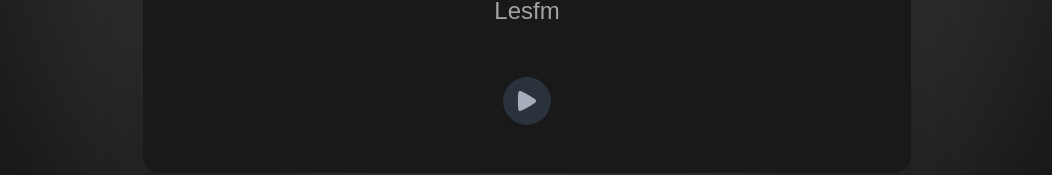
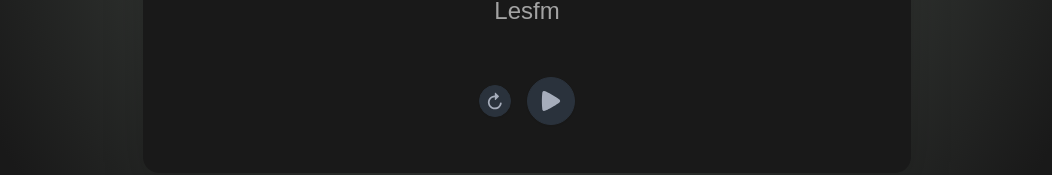
Before and after one commit to kim-fransson/music-player, a React (Vite) app: page / in a window 1280 px wide. Shown: the part 551-726 px from the top of the page, without its empty margins (113-1165 px from the left). Built offline with nearby package versions, Linux system fonts and the light colour scheme; what @savvywombat/tailwindcss-grid-areas, tailwindcss-react-aria-components would draw is missing.

Commit message:
feat(step-3): implemented replay logic

```diff
--- a/src/App.tsx
+++ b/src/App.tsx
@@ -2,13 +2,14 @@
 import { songs } from "./data/songs";
 import PlayIcon from "@assets/icons/play-icon.svg?react";
 import PauseIcon from "@assets/icons/pause-icon.svg?react";
+import ReplayIcon from "@assets/icons/replay-icon.svg?react";
 
 import { useSound } from "./hooks";
 
 export default function App() {
   const [activeSongIndex] = useState(0);
   const [activeSong] = useState(songs[activeSongIndex]);
-  const { toggle, isPlaying } = useSound(activeSong.src);
+  const { toggle, replay, isPlaying } = useSound(activeSong.src);
 
   return (
     <div className="grid absolute-center max-w-3xl w-full rounded-2xl overflow-hidden shadow-2xl">
@@ -40,7 +41,16 @@
           </a>
         </div>
 
-        <div className="flex items-center justify-center">
+        <div className="flex items-center justify-center gap-4">
+          <div className="tooltip" data-tip="Replay">
+            <button
+              onClick={replay}
+              className="btn btn-sm btn-neutral btn-circle"
+            >
+              <ReplayIcon className="h-5 w-5" />
+            </button>
+          </div>
+
           <div className="tooltip" data-tip={isPlaying ? "Pause" : "Play"}>
             <button onClick={toggle} className="btn btn-neutral btn-circle">
               {isPlaying ? <PauseIcon /> : <PlayIcon />}
--- a/src/hooks/useSound.tsx
+++ b/src/hooks/useSound.tsx
@@ -9,8 +9,13 @@
     setIsPlaying((curr) => !curr);
   }, [audio, isPlaying]);
 
+  const replay = useCallback(() => {
+    audio.currentTime = 0;
+  }, [audio]);
+
   return {
     toggle,
     isPlaying,
+    replay,
   };
 };
```
